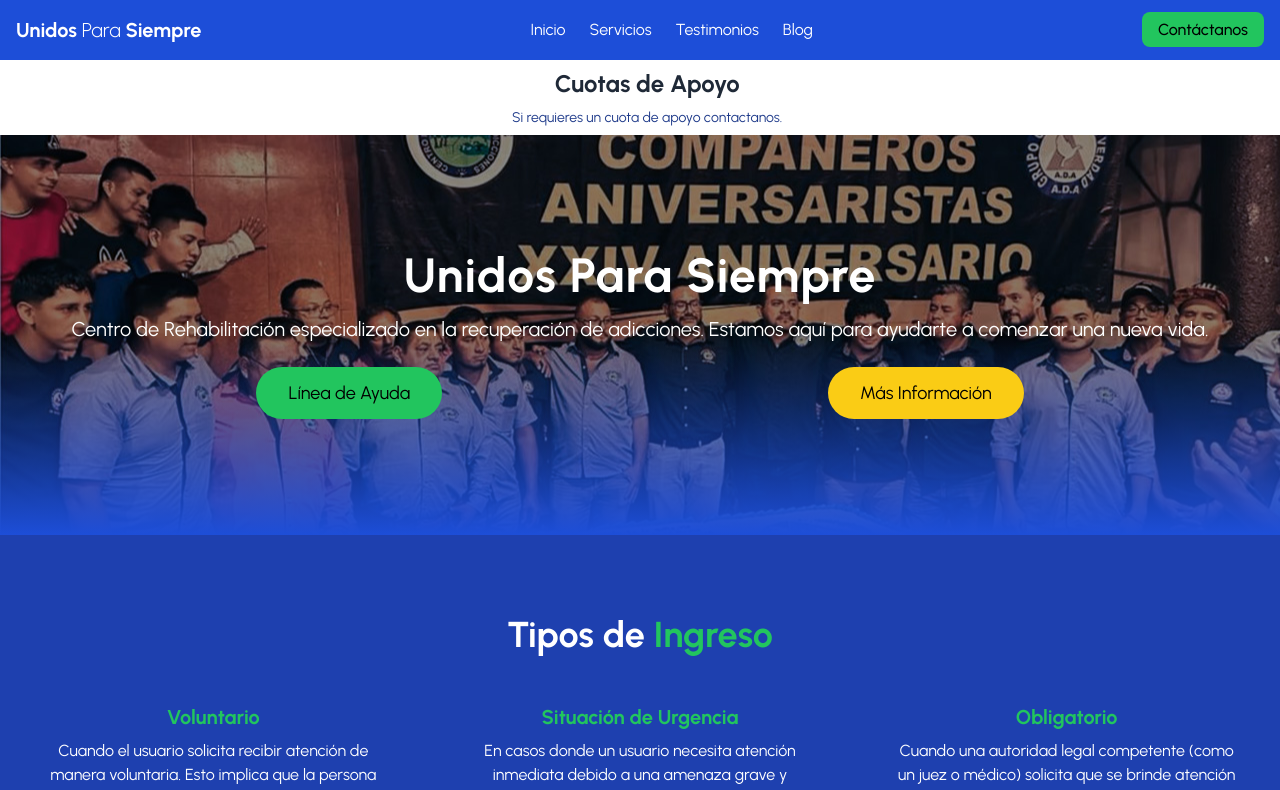
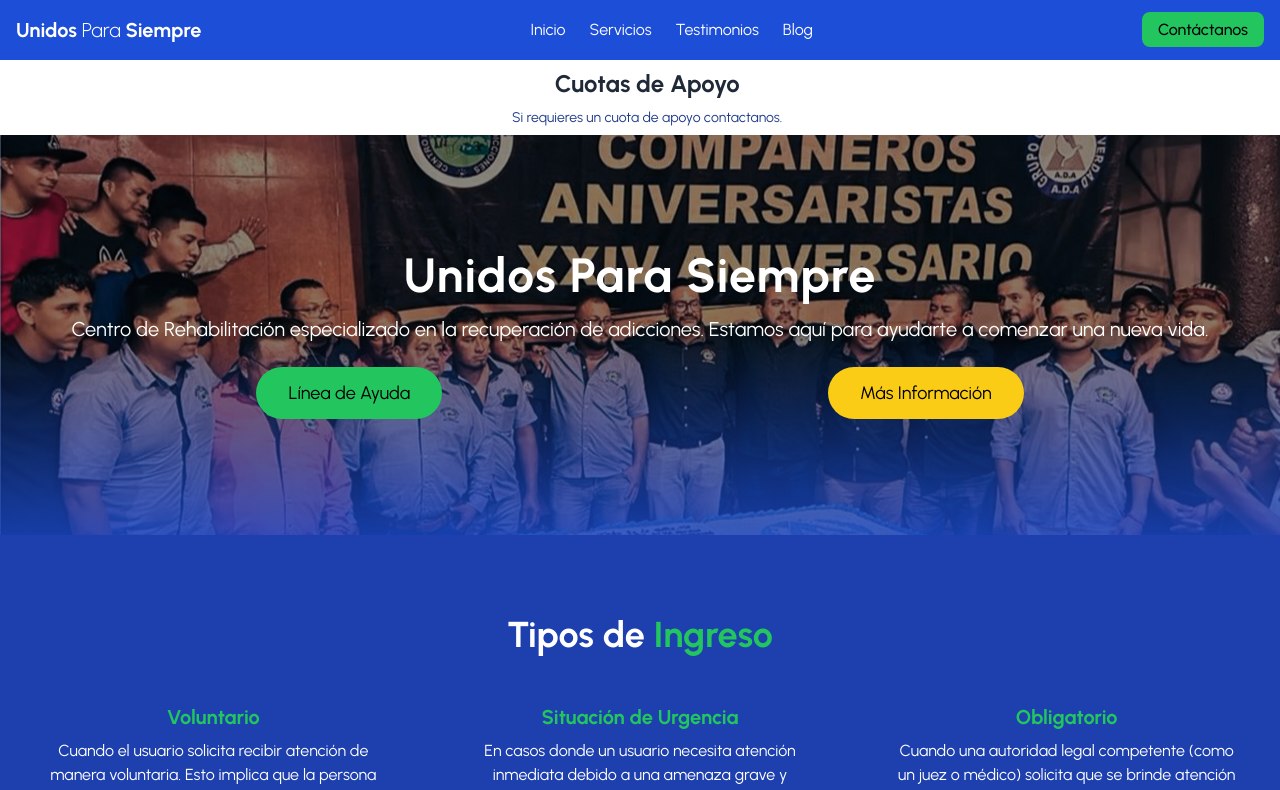
Before and after one commit to GiovanniNaf/unidosparasiempre-website, a Next.js app: page / in a window 1280 px wide. Shown: the top 790 px of the page. Built offline with nearby package versions, Linux system fonts and the light colour scheme.

Commit message:
Se cambio de bg-hero

```diff
--- a/pages/index.js
+++ b/pages/index.js
@@ -23,7 +23,7 @@
       <Banner />
       {/* Sección Principal - Hero con imagen de fondo y degradado */}
       <section className="relative bg-cover bg-center h-[50vh]" style={{ backgroundImage: "url('/images/hero-bg.jpg')" }}>
-        <div className="absolute inset-0 bg-gradient-to-t from-blue-700 via-transparent to-transparent opacity-100"></div>
+        <div className="absolute inset-0 bg-gradient-to-t from-blue-700 via-transparent to-transparent opacity-75"></div>
         <div className="relative z-10 max-w-7xl mx-auto flex items-center justify-center h-full text-center text-white px-4 sm:px-6 lg:px-8">
           <div>
             <h2 className="text-4xl font-bold tracking-wide sm:text-5xl">Unidos Para Siempre</h2>
```
